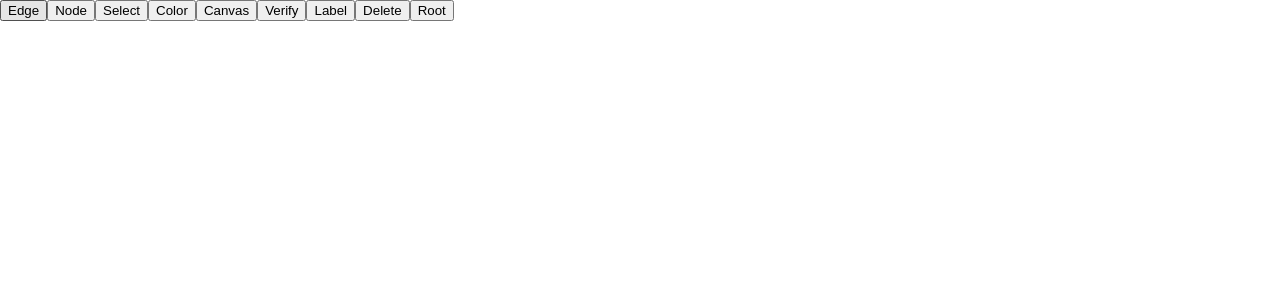
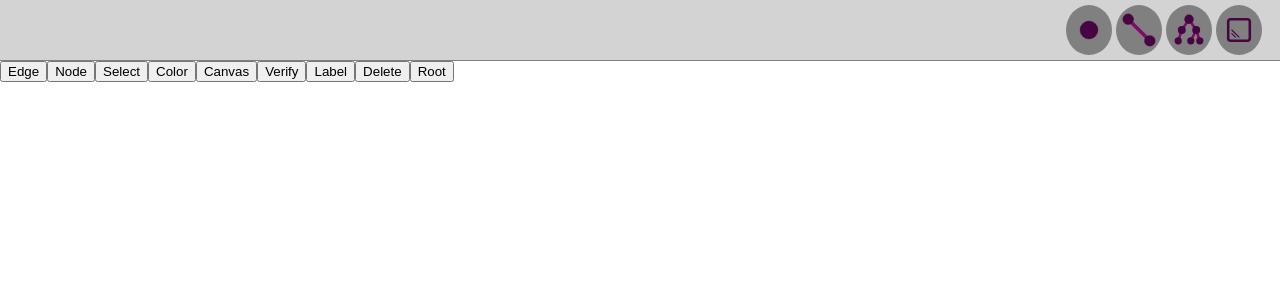
Before and after one commit to sebastianmorgan951/BlackRedTreeVisualizer, a Next.js app: page / in a window 1280 px wide. Shown: the top 300 px of the page. Built offline with nearby package versions, Linux system fonts and the light colour scheme; a web font is replaced by a local one.

Commit message:
Progress on smooth nav

```diff
--- /dev/null
+++ b/components/nav.js
@@ -0,0 +1,179 @@
+import React, { useState } from "react";
+import styles from "../styles/home.module.css";
+
+const NodeIcon = () => {
+  return (
+    <svg viewBox="0 0 100 100">
+      <circle cx="50" cy="50" r="25" fill="#460442" stroke="#460442" />
+    </svg>
+  );
+};
+
+const EdgeIcon = () => {
+  return (
+    <svg viewBox="0 0 100 100">
+      <line x1="20" y1="20" x2="80" y2="80" stroke="#810a6a" strokeWidth="10" />
+      <circle cx="20" cy="20" r="15" fill="#460442" stroke="#460442" />
+      <circle cx="80" cy="80" r="15" fill="#460442" stroke="#460442" />
+    </svg>
+  );
+};
+
+const TreeIcon = () => {
+  return (
+    <svg viewBox="0 0 100 100">
+      <line x1="50" y1="20" x2="30" y2="50" stroke="#810a6a" strokeWidth="7" />
+      <line x1="50" y1="20" x2="70" y2="50" stroke="#810a6a" strokeWidth="7" />
+      <line x1="70" y1="50" x2="80" y2="80" stroke="#810a6a" strokeWidth="7" />
+      <line x1="70" y1="50" x2="55" y2="80" stroke="#810a6a" strokeWidth="7" />
+      <line x1="30" y1="50" x2="20" y2="80" stroke="#810a6a" strokeWidth="7" />
+      <circle cx="50" cy="20" r="13" fill="#460442" />
+      <circle cx="70" cy="50" r="11" fill="#460442" />
+      <circle cx="30" cy="50" r="11" fill="#460442" />
+      <circle cx="80" cy="80" r="10" fill="#460442" />
+      <circle cx="55" cy="80" r="10" fill="#460442" />
+      <circle cx="20" cy="80" r="10" fill="#460442" />
+    </svg>
+  );
+};
+
+const CanvasIcon = () => {
+  return (
+    <svg viewBox="0 0 100 100">
+      <rect
+        width="60"
+        height="60"
+        fill="none"
+        strokeWidth="7"
+        stroke="#460442"
+        x="20"
+        y="20"
+        rx="7"
+      />
+      <line
+        x1="30"
+        y1="60"
+        x2="40"
+        y2="70"
+        stroke="#460442"
+        strokeWidth="3"
+        strokeLinecap="round"
+      />
+      <line
+        x1="30"
+        y1="50"
+        x2="50"
+        y2="70"
+        stroke="#460442"
+        strokeWidth="3"
+        strokeLinecap="round"
+      />
+    </svg>
+  );
+};
+
+const icons = [<NodeIcon />, <EdgeIcon />, <TreeIcon />, <CanvasIcon />];
+const dropdownContent = [
+  {
+    title: "Nodes",
+    options: [
+      "Add Node",
+      "Move Nodes",
+      "Change Color",
+      "Label Nodes",
+      "Delete Nodes",
+      "Set Root",
+    ],
+    icons: [null, null, null, null, null, null],
+  },
+  {
+    title: "Edges",
+    options: ["Link Nodes"],
+    icons: [null],
+  },
+  {
+    title: "Tree Operations",
+    options: ["Verify Tree"],
+    icons: [null],
+  },
+  {
+    title: "Canvas Options",
+    options: ["Resize Canvas"],
+    icons: [null],
+  },
+];
+
+const Navbar = () => {
+  const [open, setOpen] = useState(-1);
+
+  const NavItem = (props) => {
+    const handleDropdown = (ind) => {
+      setOpen(open === ind ? -1 : ind);
+
+      const toMoveTo = document.getElementById(`navitem${ind}`);
+      const dropdown = document.getElementById(`dropdownwindow`);
+      const position = toMoveTo.getBoundingClientRect();
+      console.log(window);
+      dropdown.style.right = `${window.innerWidth - position.right + 5}px`;
+    };
+
+    return (
+      <li
+        className={`${styles.navitem}`}
+        id={`navitem${props.ind}`}
+        ind={props.ind}
+      >
+        <a
+          href="#"
+          className={`${styles.iconbutton}`}
+          onClick={() => handleDropdown(props.ind)}
+        >
+          {props.children}
+        </a>
+      </li>
+    );
+  };
+
+  return (
+    <nav className={`${styles.navbar}`}>
+      <ul className={`${styles.navbarnav}`}>
+        {icons.map((iconName, i) => {
+          return (
+            <NavItem key={`navitemcomponent${i}`} ind={i}>
+              {iconName}
+            </NavItem>
+          );
+        })}
+
+        <div
+          id="dropdownwindow"
+          className={`${styles.dropdown} transition-all ${
+            open === -1 ? `w-16` : `p-2`
+          }`}
+        >
+          <p className="text-xs font-bold transition-all">
+            {dropdownContent[open]?.title}
+          </p>
+          {dropdownContent[open]?.options.map((option, i) => {
+            return (
+              <a
+                href="#"
+                className={`${styles.dropdownitem} w-full p-1 flex flex-row items-center justify-start`}
+                key={`dropdownitem${i}`}
+              >
+                {dropdownContent[open]?.icons[i] && (
+                  <span className={`${styles.iconbuttonsmall}`}>
+                    {dropdownContent[open]?.icons[i]}
+                  </span>
+                )}
+                <p className="text-sm">{option}</p>
+              </a>
+            );
+          })}
+        </div>
+      </ul>
+    </nav>
+  );
+};
+
+export default Navbar;
--- a/pages/index.js
+++ b/pages/index.js
@@ -1,6 +1,8 @@
 import { createRef, useEffect, useReducer, useRef, useState } from "react";
 import Edge from "../components/edge";
 import Node from "../components/node";
+import styles from "../styles/home.module.css";
+import Navbar from "../components/nav";
 
 /* TODO: When a node has a self edge, if we move that node, self edge does not update accordingly, why? */
 
@@ -1280,6 +1282,7 @@ export default function Home() {
 
   return (
     <div id="canvas" className="relative min-w-full min-h-screen bg-background">
+      <Navbar />
       <div className="relative inset-0 m-auto">{verifyMessage}</div>
       <div className="sticky top-2 z-20 left-2 w-min flex flex-col justify-evenly items-center bg-black">
         <button
--- /dev/null
+++ b/styles/home.module.css
@@ -0,0 +1,76 @@
+.navbar {
+  min-height: 2vh;
+  height: 60px;
+  padding: 0 1rem;
+  border-bottom: 1px solid gray;
+  background: lightgray;
+}
+
+.navbarnav {
+  max-width: 100%;
+  height: 100%;
+  display: flex;
+  justify-content: flex-end;
+}
+
+.navitem {
+  width: 50px;
+  display: flex;
+  align-items: center;
+  justify-content: center;
+}
+
+.iconbutton {
+  width: 40px;
+  height: 40px;
+  background-color: gray;
+  border-radius: 50%;
+  padding: 5px;
+  margin: 2px;
+  display: flex;
+  align-items: center;
+  justify-content: center;
+  transition: filter 200ms;
+}
+
+.iconbuttonsmall {
+  width: 30px;
+  height: 30px;
+  background-color: gray;
+  border-radius: 50%;
+  padding: 5px;
+  margin: 2px 10px 2px 2px;
+  display: flex;
+  align-items: center;
+  justify-content: center;
+  transition: all 200ms;
+}
+
+.iconbutton:hover {
+  filter: brightness(1.2);
+}
+
+.dropdownitem {
+  transition: all 200ms;
+  border-radius: 5px;
+}
+
+.dropdownitem:hover > .iconbuttonsmall {
+  filter: brightness(1.2);
+}
+
+.dropdownitem:hover {
+  background-color: lightgray;
+}
+
+.dropdown {
+  background-color: gray;
+  border-radius: 5px;
+  position: absolute;
+  top: 53px;
+  display: flex;
+  flex-direction: column;
+  justify-content: center;
+  align-items: center;
+  overflow: visible;
+}
--- a/styles/main.css
+++ b/styles/main.css
@@ -1,3 +1,17 @@
+:root {
+  --anim-speed: 250ms;
+}
+
+ul {
+  list-style: none;
+  margin: 0;
+  padding: 0;
+}
+
+a {
+  color: white;
+  text-decoration: none;
+}
 html {
   font-family: "Murecho", sans-serif;
   margin: 0;
```
Also changed, not shown: styles/module.edge.css (deleted).
